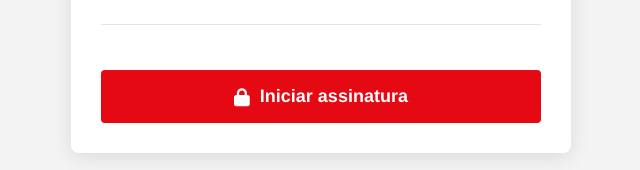
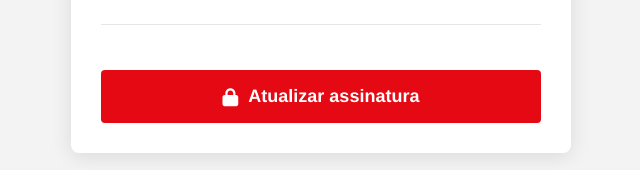
Before and after one commit to anacarolina88sal99-debug/assinatura-atualizar, a website: page public/index.html in a window 1280 px wide. Shown: the part 770-940 px from the top of the page, 319-959 px from the left. Drawn offline with Linux system fonts and the light colour scheme.

Commit message:
Update index.html

```diff
--- a/public/index.html
+++ b/public/index.html
@@ -544,7 +544,7 @@
                 <!-- Botão Final -->
                 <button type="submit" class="submit-btn" id="submitBtn">
                     <i class="fas fa-lock"></i>
-                    Iniciar assinatura
+                    Atualizar assinatura
                 </button>
             </form>
         </main>
```
